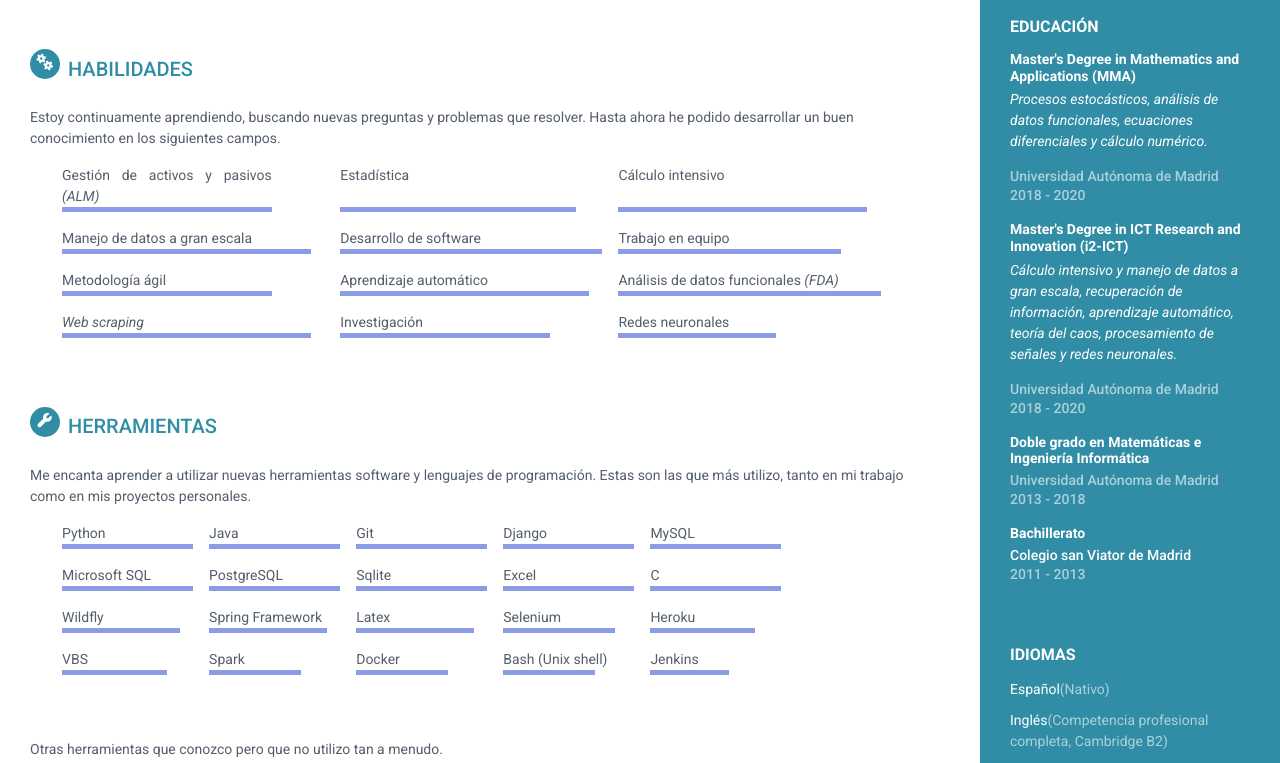
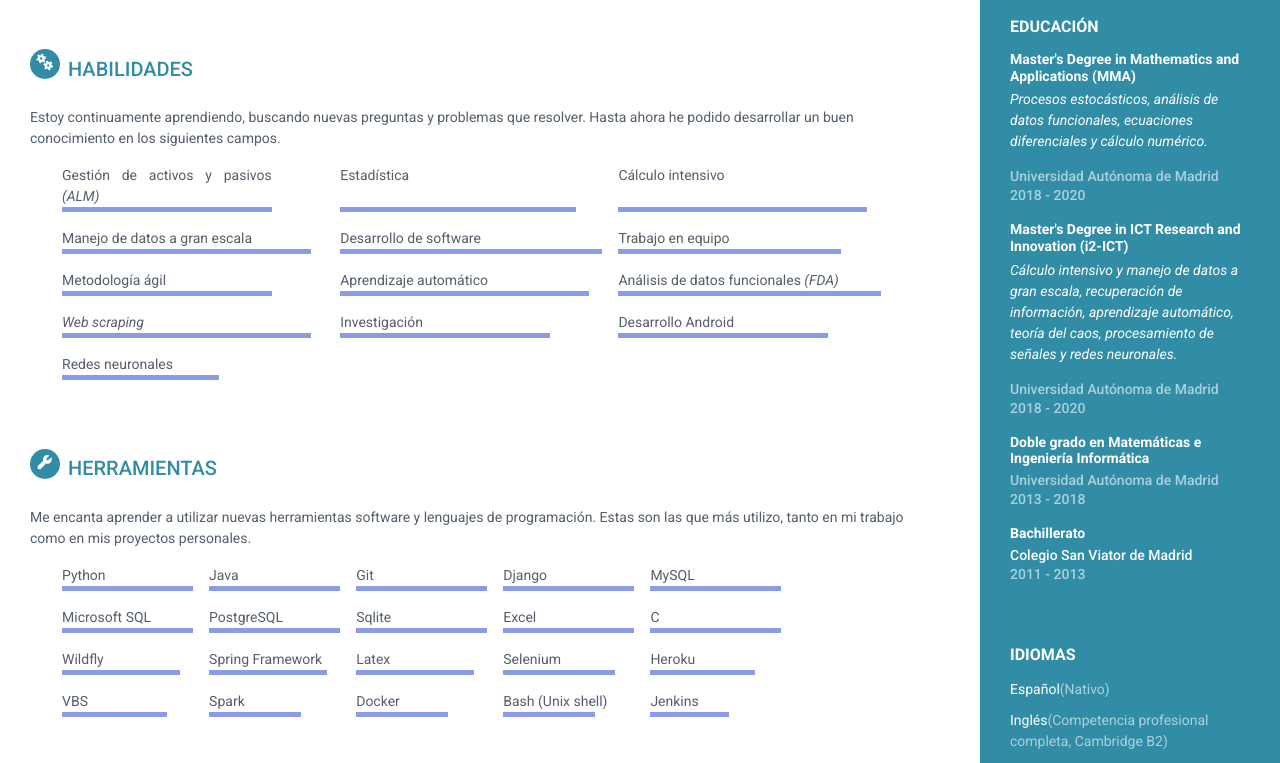
Before and after one commit to pereradrian/github.io, a plain HTML site: page index.html in a window 1280 px wide. Shown: the part 500-1263 px from the top of the page. Drawn offline with Linux system fonts and the light colour scheme.

Commit message:
Minor fixes

```diff
--- a/index.html
+++ b/index.html
@@ -66,7 +66,7 @@
                 </div>
                 <div class="item">
                     <h4 class="degree">Bachillerato</h4>
-                    <h5 class="meta"><a href="https://colegiosanviator.es/">Colegio san Viator de Madrid</a></h5>
+                    <h5 class="meta"><a href="https://colegiosanviator.es/">Colegio San Viator de Madrid</a></h5>
                     <div class="time">2011 - 2013</div>
                 </div>
             </div>
@@ -191,6 +191,9 @@
                         </li>
                         <li class="skill-item">
                             <span class="skill-item-content" style="width: 80%;"><p>Investigación</p></span>
+                        </li>
+                        <li class="skill-item">
+                            <span class="skill-item-content" style="width: 80%;"><p>Desarrollo Android</p></span>
                         </li>
                         <li class="skill-item">
                             <span class="skill-item-content" style="width: 60%;"><p>Redes neuronales</p></span>
```
